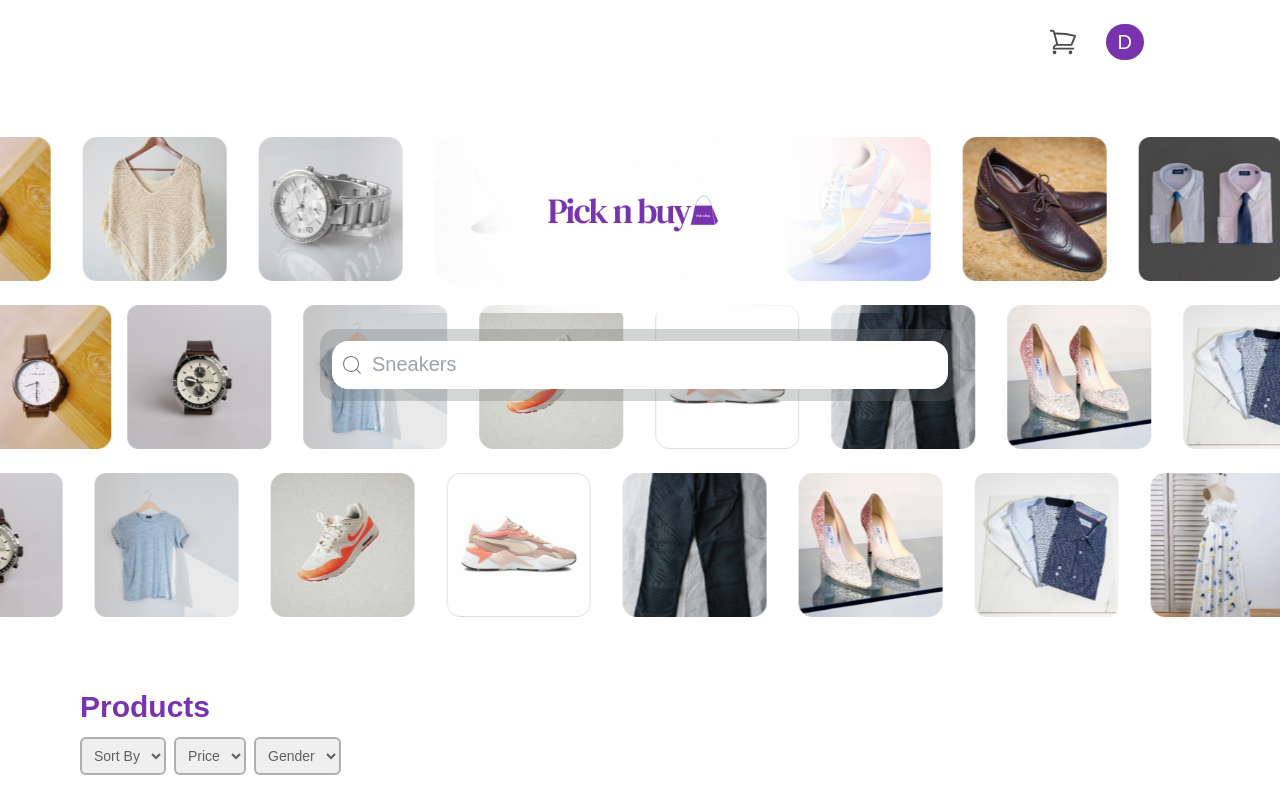
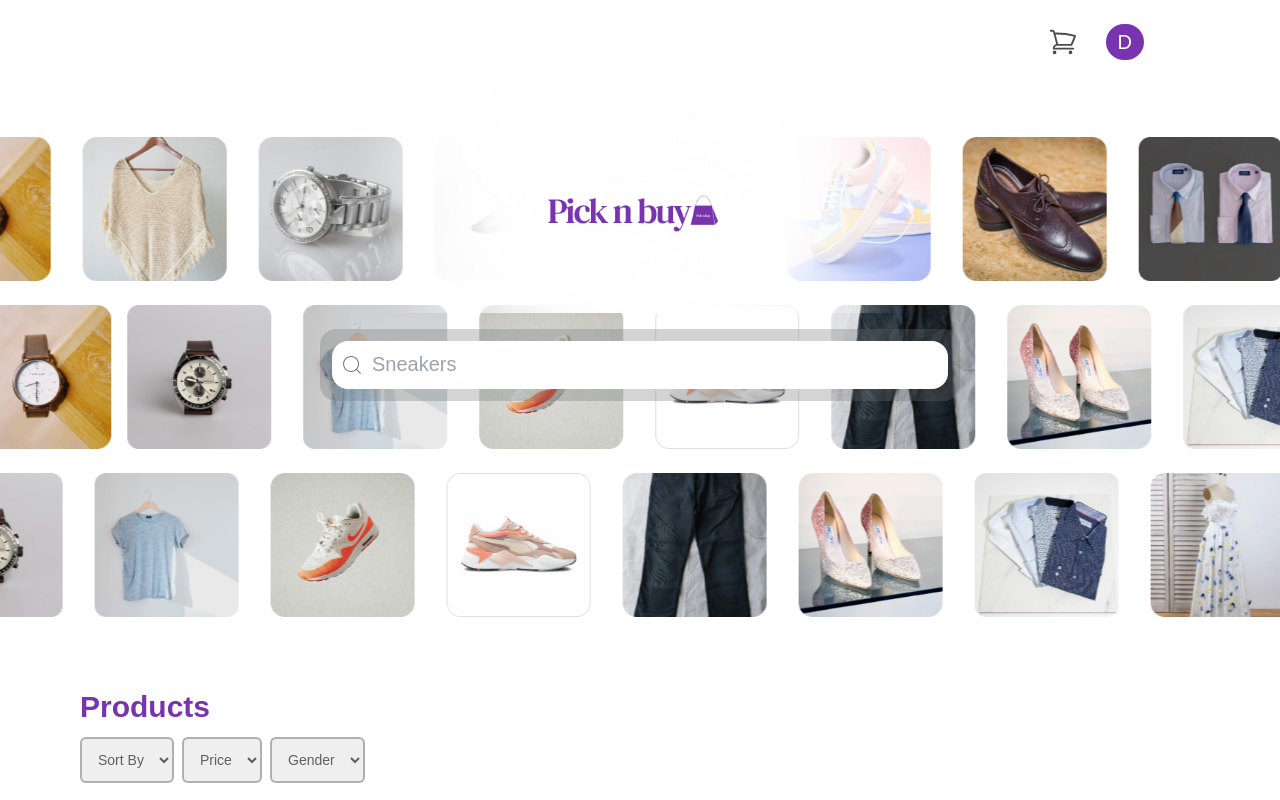
Before and after one commit to SandyAbasman/picknbuy, a Next.js app: page / in a window 1280 px wide. Shown: the top 800 px of the page. Built offline with nearby package versions, Linux system fonts and the light colour scheme.

Commit message:
padding for select field

```diff
--- a/src/pages/index.js
+++ b/src/pages/index.js
@@ -13,13 +13,13 @@
           <div>
             <h2 className="text-purple font-bold text-3xl">Products</h2>
             <div className=" flex flex-row gap-2 md:pb-4  mt-3">
-              <select className=" rounded-md cursor-pointer text-black/60 border-2 p-2 border-gray/50 text-sm">
+              <select className=" rounded-md cursor-pointer text-black/60 border-2 p-3 border-gray/50 text-sm">
                 <option>Sort By</option>
               </select>
-              <select className=" rounded-md cursor-pointer text-black/60 border-2  p-2 border-gray/50 text-sm">
+              <select className=" rounded-md cursor-pointer text-black/60 border-2  p-3 border-gray/50 text-sm">
                 <option>Price</option>
               </select>
-              <select className=" rounded-md cursor-pointer text-black/60 border-2  p-2 border-gray/50 text-sm">
+              <select className=" rounded-md cursor-pointer text-black/60 border-2  p-3 border-gray/50 text-sm">
                 <option>Gender</option>
               </select>
             </div>
```
